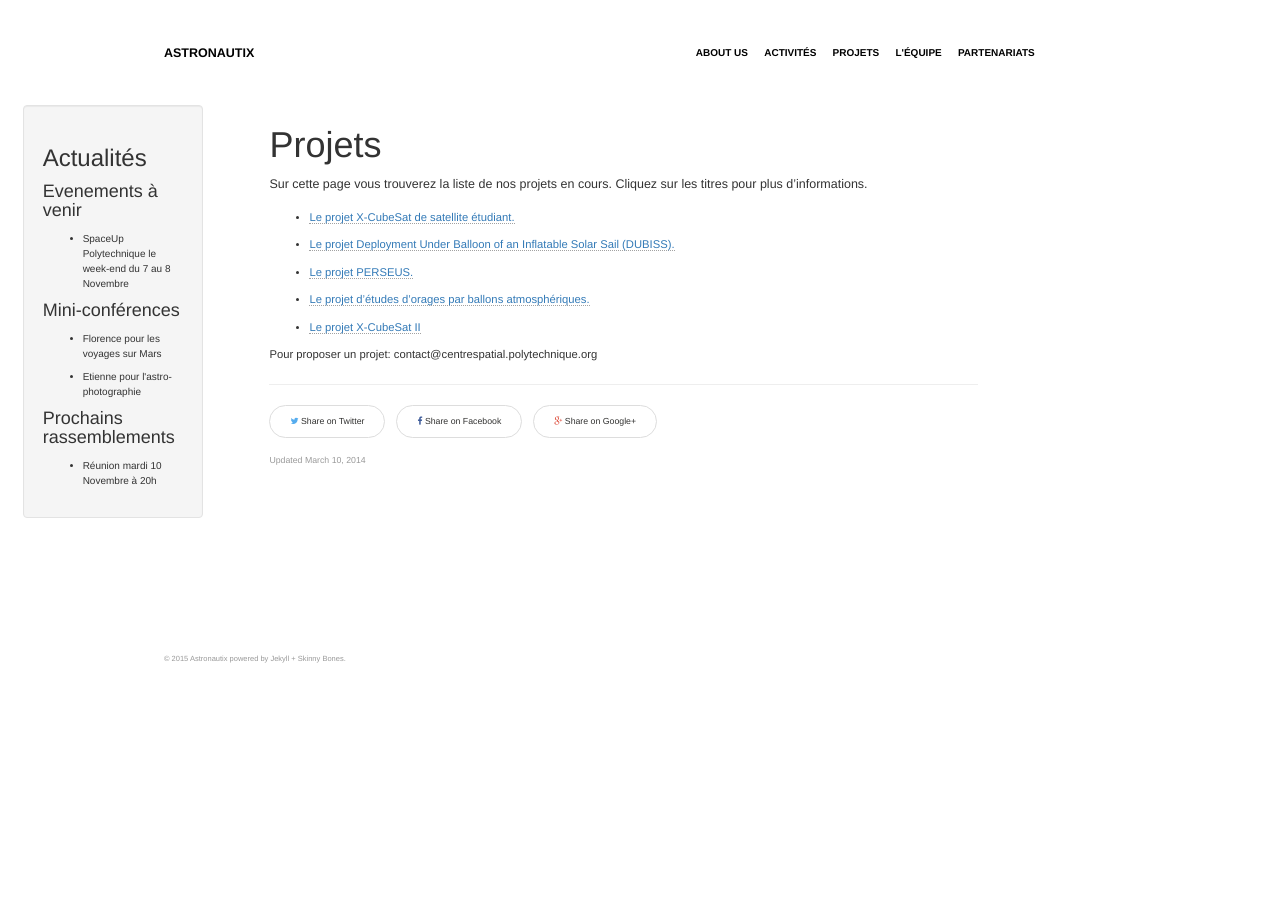
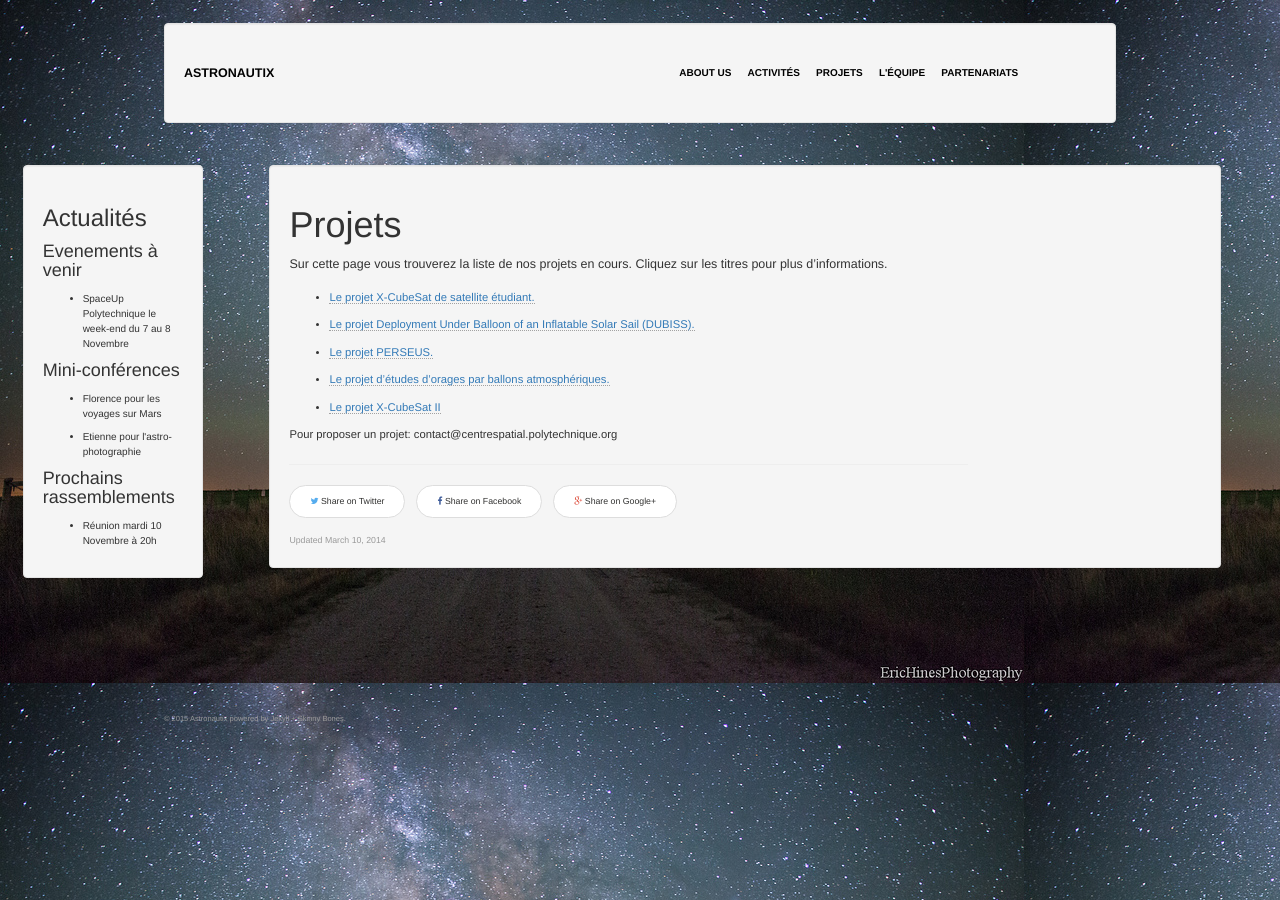
Before and after one commit to astronautix-cse-polytechnique/astronautix-cse-polytechnique.github.io, a Jekyll site: the page built from projets-2/index.markdown, in a window 1280 px wide. Built offline with Jekyll 4.4.1, drawn with Linux system fonts in a browser that asks for light colours.

Commit message:
Changement de style du site

```diff
--- a/_includes/header.html
+++ b/_includes/header.html
@@ -1,5 +1,5 @@
 <header id="masthead">
-  <div class="inner-wrap">
+  <div class="inner-wrap well">
     <a href="{{ site.url }}/" class="site-title">{{ site.title }}</a>
     <nav role="navigation" class="menu top-menu">
         {% include navigation.html %}
--- a/_layouts/article.html
+++ b/_layouts/article.html
@@ -3,7 +3,7 @@ layout: default
 ---
 
 <div id="main" role="main">
-	<article class="wrap" itemscope itemtype="http://schema.org/Article">
+	<article class="wrap well" itemscope itemtype="http://schema.org/Article">
 		{% if page.image.feature %}
 		<div class="page-feature">
 			<div class="page-image">
--- a/_layouts/default.html
+++ b/_layouts/default.html
@@ -30,7 +30,7 @@
 
   </head>
 
-  <body id="js-body">
+  <body id="js-body" background="/images/observations.jpg">
     {% include browser-upgrade.html %}
     {% include header.html %}
     <!--{% include navigation-sliding.html %}-->
--- a/_layouts/page.html
+++ b/_layouts/page.html
@@ -3,7 +3,7 @@ layout: default
 ---
 
 <div id="main" role="main">
-  <article class="wrap" itemscope itemtype="http://schema.org/Article">
+  <article class="wrap well" itemscope itemtype="http://schema.org/Article">
     {% if page.image.feature %}
     <div class="page-feature">
       <div class="page-image">
```
